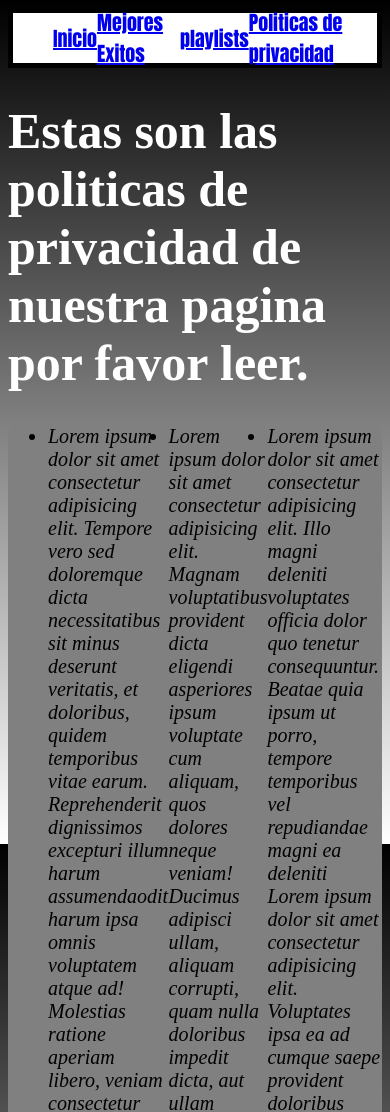
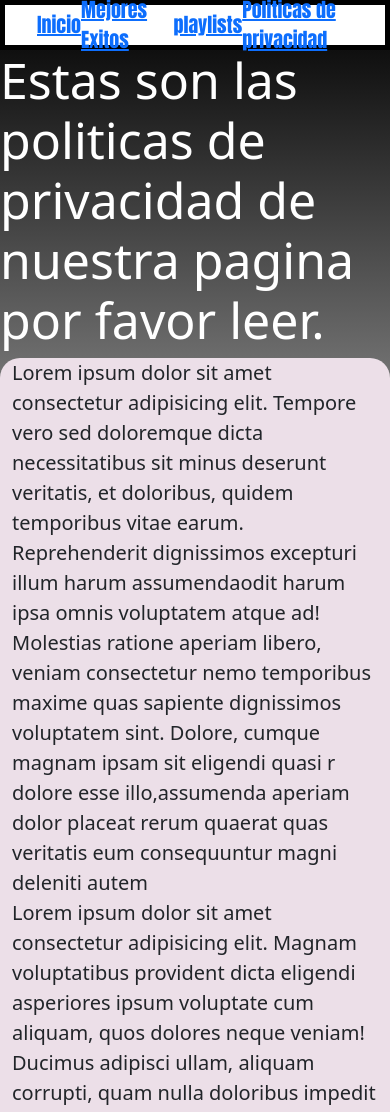
Before and after one commit to valencarlo/fanpagecarlo, a plain HTML site: page page/politicasdeprivacidad.html in a window 390 px wide. Shown: the top 1112 px of the page. Drawn offline with nearby package versions, Linux system fonts and the light colour scheme.

Commit message:
agregue bootstrap

```diff
--- a/css/style.css
+++ b/css/style.css
@@ -13,9 +13,11 @@ h1{
 }
 .terminos{
     font-size: 20px;
-    font-style: italic;
-    background-color: gray;
-    border-radius: 10px;
+    background-color: rgb(236, 223, 232);
+    border-radius: 20px;
+    padding: 0;
+    margin-right: 0;
+    margin-left: 0;
 }
 h2 {
     font-size: 50px;
@@ -25,31 +27,8 @@ h2 {
     justify-content: space-around;
     height: 100px;
 }
-/*h3 {
-    font-size: 25px;
-    display: flex;
-    align-items: center;
-    flex-direction: row;
-    justify-content: space-around;
-    height: 100px;
-}
-h4 {
-    font-size: 25px;
-    display: flex;
-    align-items: center;
-    flex-direction: row;
-    justify-content: space-around;
-    height: 100px;
-}
-h5 {
-    font-size: 25px;
-    display: flex;
-    align-items: center;
-    flex-direction: row;
-    justify-content: space-around;
-    height: 100px;
-}*/
-body{
+
+ body{
     background:
     radial-gradient(black 3px, transparent 4px),
     radial-gradient(black 3px, transparent 4px),
@@ -59,10 +38,6 @@ body{
     #fff;
     background-size: 109px 109px, 109px 109px,100% 6px, 109px 109px, 109px 109px;
     background-position: 54px 55px, 0px 0px, 0px 0px, 0px 0px, 0px 0px;
-    /*background-attachment: fixed;
-    background-position: center;
-    background-repeat: no-repeat;
-    background-size: cover; */
     }
 nav ul{
     font-family: Impact, Haettenschweiler, 'Arial Narrow Bold', sans-serif;
@@ -87,7 +62,7 @@ p{
     background-color: gray;
     border-radius: 10px;
 }
-div nav ul li{
+body .container2 nav ul li{
     text-decoration: none;
     margin-top: 5px;
     font-family: Impact, Haettenschweiler, 'Arial Narrow Bold', sans-serif;
@@ -119,7 +94,7 @@ aside{
     background-color: rgb(128, 128, 128);
     border-radius: 10px;
 }
-.container{
+/*.container{
     display: grid;
     grid-template-columns: repeat(4, 1fr);
     grid-template-rows: repeat(4, 200px);
@@ -141,7 +116,7 @@ aside{
 .container > aside{
     grid-column: span 2;
     grid-row: span 4;
-}
+}*/
 nav{
     background-color: rgba(0, 0, 0, 0);
 }
@@ -161,7 +136,7 @@ aside{
 footer{
     background-color: rgb(245, 250, 250);
 }
-.terminos{
+/*.terminos{
     display: grid;
     grid-template-columns: repeat(4, 1fr);
     grid-template-rows: repeat(3, 150px);
@@ -187,13 +162,14 @@ footer{
     grid-row: span 1;
     padding: auto;
 }
+*/
 body nav ul li:hover{
    transform: scale(150%);
 }
 footer a:hover{
     transform: scale(150%)
 }
-@media screen and (max-width: 480px){
+  @media screen and (max-width: 480px){
     body{
             background-attachment: fixed;
             background-position: center;
@@ -237,32 +213,7 @@ footer a:hover{
         background-color: rgba(0, 0, 0, 0);
         color: rgb(255, 255, 255);
     }
-    .terminos{
-        display: grid;
-        grid-template-columns: repeat(4, 1fr);
-        grid-template-rows: repeat(2, 1fr);
 
-    }
-    .terminos > #listaone{
-     grid-column: span 1;
-     grid-row: span 1;
-
-    }
-    .terminos > #listatwo{
-        grid-column: span 1;
-        grid-row: span 1;
-
-    }
-    .terminos > #listatres{
-        grid-column: span 2;
-        grid-row: span 1;
-
-    }
-    .terminos > #listacuatro{
-        grid-column: span 4;
-        grid-row: span auto;
-
-}
 iframe{
     display: none;
 }
@@ -270,7 +221,7 @@ img{
     display: none;
 }
 }
-@media screen and (max-width: 760px){
+/* @media screen and (max-width: 760px){}
     body{
         background-attachment: fixed;
         background-position: center;
@@ -307,3 +258,16 @@ img{
 img{
     display: none;
 }
+@media screen and (max-width: 2000px;){
+    body{
+        background:
+        radial-gradient(black 3px, transparent 4px),
+        radial-gradient(black 3px, transparent 4px),
+        linear-gradient(#fff 4px, transparent 0),
+        linear-gradient(45deg, transparent 74px, transparent 75px, #a4a4a4 75px, #a4a4a4 76px, transparent 77px, transparent 109px),
+        linear-gradient(-45deg, transparent 75px, transparent 76px, #a4a4a4 76px, #a4a4a4 77px, transparent 78px, transparent 109px),
+        #fff;
+        background-size: 109px 109px, 109px 109px,100% 6px, 109px 109px, 109px 109px;
+        background-position: 54px 55px, 0px 0px, 0px 0px, 0px 0px, 0px 0px;
+        }
+}
--- a/page/politicasdeprivacidad.html
+++ b/page/politicasdeprivacidad.html
@@ -5,6 +5,8 @@
     <meta charset="UTF-8">
     <meta http-equiv="X-UA-Compatible" content="IE=edge">
     <meta name="viewport" content="width=device-width, initial-scale=1.0">
+    <link href="https://cdn.jsdelivr.net/npm/bootstrap@5.1.3/dist/css/bootstrap.min.css" rel="stylesheet"
+    integrity="sha384-1BmE4kWBq78iYhFldvKuhfTAU6auU8tT94WrHftjDbrCEXSU1oBoqyl2QvZ6jIW3" crossorigin="anonymous">
     <title>Document</title>
     <link rel="stylesheet" href="../css/style.css">
 </head>
@@ -20,8 +22,8 @@
     </nav>
     <div>
         <h1>Estas son las politicas de privacidad de nuestra pagina por favor leer.</h1>
-        <ul class="terminos">
-            <li id="listaone">Lorem ipsum dolor sit amet consectetur adipisicing elit. Tempore vero sed doloremque dicta
+        <ul class="terminos container row">
+            <li class="div1 col-lg-3">Lorem ipsum dolor sit amet consectetur adipisicing elit. Tempore vero sed doloremque dicta
                 necessitatibus
                 sit minus deserunt veritatis, et doloribus, quidem temporibus vitae earum. Reprehenderit dignissimos
                 excepturi illum harum assumendaodit harum ipsa omnis voluptatem atque ad! Molestias ratione aperiam libero, veniam consectetur nemo
@@ -30,7 +32,7 @@
                 r dolore esse illo,assumenda aperiam dolor placeat rerum quaerat quas veritatis eum consequuntur magni deleniti autem
 
             </li>
-            <li id="listatwo">Lorem ipsum dolor sit amet consectetur adipisicing elit. Magnam voluptatibus provident
+            <li class="div2 col-lg-3">Lorem ipsum dolor sit amet consectetur adipisicing elit. Magnam voluptatibus provident
                 dicta eligendi
                 asperiores ipsum voluptate cum aliquam, quos dolores neque veniam! Ducimus adipisci ullam, aliquam
                 corrupti,
@@ -41,11 +43,8 @@
                 voluptatibus
                 tenetur?
             </li>
-            <li id="listatres">Lorem ipsum dolor sit amet consectetur adipisicing elit. Illo magni deleniti voluptates
-                officia dolor
-
-                quo
-                tenetur consequuntur. Beatae quia ipsum ut porro, tempore temporibus vel repudiandae magni ea deleniti
+            <li class="div3 col-lg-3">Lorem ipsum dolor sit amet consectetur adipisicing elit. Illo magni deleniti voluptates
+                officia tenetur consequuntur. Beatae quia ipsum ut porro, tempore temporibus vel repudiandae magni ea deleniti
                 Lorem ipsum dolor sit amet consectetur adipisicing elit. Voluptates ipsa ea ad cumque saepe provident
                 doloribus asperiores dicta veniam, porro, rem fuga, voluptatum pariatur aut maiores! Dolorem harum at
                 repudiandae.
@@ -55,7 +54,7 @@
                 quisquam
                 magni harum aliquid eaque architecto corporis, sunt numquam soluta quod itaque. Ex!
             </li>
-            <li id="listacuatro">Lorem ipsum dolor sit amet consectetur, adipisicing elit. Natus facilis nemo iste.
+            <li class="div4 col-lg-3">Lorem ipsum dolor sit amet consectetur, adipisicing elit. Natus facilis nemo iste.
                 Vitae culpa nisi, unde
                 ducimus et inventore? Maiores aliquam soluta quis. Vel nostrum sapiente dolorem quam quia libero. Lorem
                 ellendus laborum optio qui inventore incidunt fuga nam consequuntur repellat sed
@@ -63,14 +62,15 @@
                 corrupti dolorum minus incidunt, amet repudiandae minima id accusamus dolores
                 voluptatum enim fugiat! Velit error maxime, nemo dolorem dolore, temporibus inventore exercitationem
                 praesentium veritatis minus impedit. Sed, harum tempora doloribus corporis nostrum similique iusto eius
-
-
                 consequun necessitatibus?</li>
         </ul>
         <footer> <a href="https://twitter.com/edsheeran?s=20&t=C8O4-QO9o-7VqFUy6Smb1g">twitter</a>
             <a href="https://www.instagram.com/teddysphotos/">instagram</a>
             <a href="https://www.youtube.com/c/EdSheeran/videos">YouTube</a>
         </footer>
+        <script src="https://cdn.jsdelivr.net/npm/bootstrap@5.1.3/dist/js/bootstrap.bundle.min.js"
+        integrity="sha384-ka7Sk0Gln4gmtz2MlQnikT1wXgYsOg+OMhuP+IlRH9sENBO0LRn5q+8nbTov4+1p"
+        crossorigin="anonymous"></script>
     </div>
 
 
```
Also changed, not shown: index.html (+31 -8 lines), page/mejoresexitos.html (+5 -0 lines), page/playlists.html (+5 -0 lines), assets/mas chiquita.jpg (added), assets/tercer imagen carrrusel.jpg (added).
